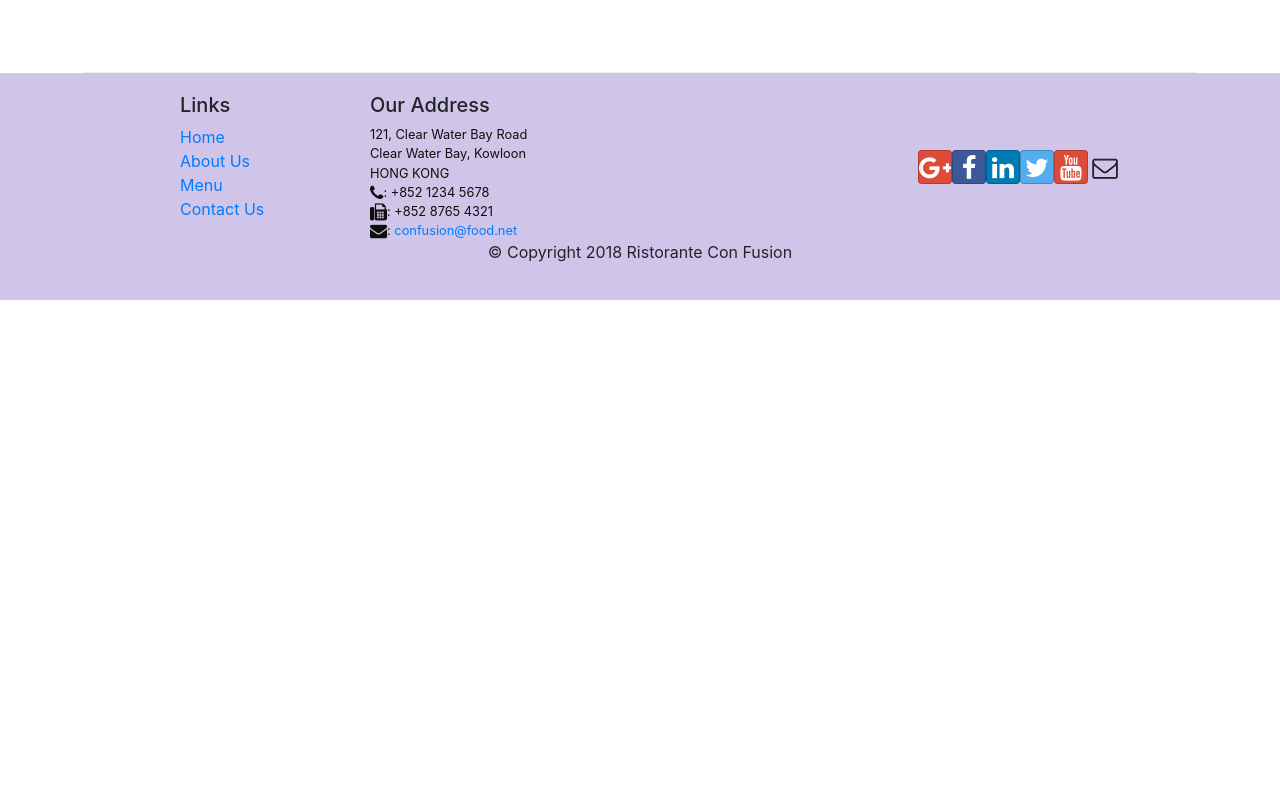
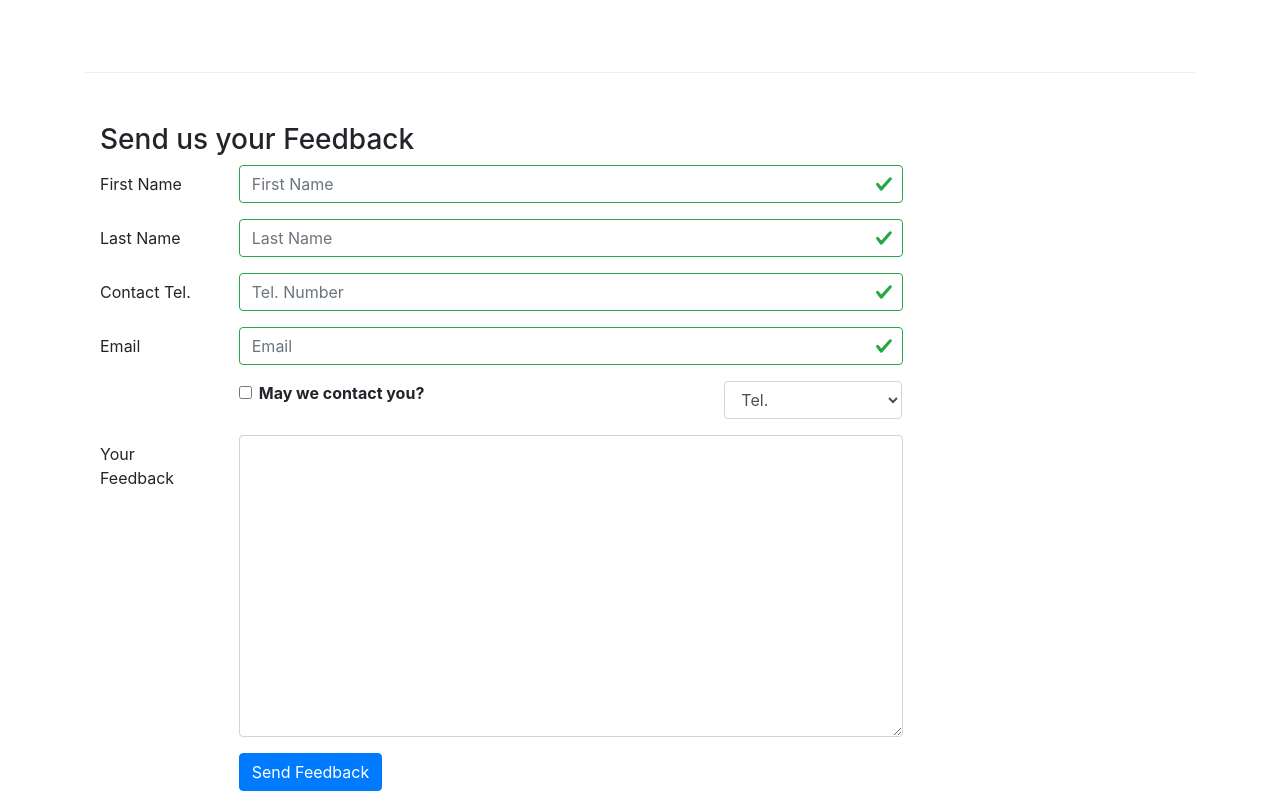
Before and after one commit to herfj/coursera.react, a React (Create React App) app: page /contactus in a window 1280 px wide. Shown: the part 807-1600 px from the top of the page. Before the commit the page ends 1107 px from the top, so only its background shows below. Built offline with nearby package versions, Linux system fonts and the light colour scheme.

Commit message:
forms controlled

```diff
--- a/src/components/ContactComponent.js
+++ b/src/components/ContactComponent.js
@@ -1,8 +1,100 @@
-import React from "react";
-import { Breadcrumb, BreadcrumbItem } from "reactstrap";
+import React, { Component } from "react";
+import {
+	Breadcrumb,
+	BreadcrumbItem,
+	Button,
+	Form,
+	FormGroup,
+	Label,
+	Input,
+	FormFeedback,
+	Col,
+} from "reactstrap";
 import { Link } from "react-router-dom";
+class Contact extends Component {
+	constructor(props) {
+		super(props);
 
-function Contact(props) {
+		this.state = {
+			firstname: "",
+			lastname: "",
+			telnum: "",
+			email: "",
+			agree: false,
+			contactType: "Tel.",
+			message: "",
+			touched: {
+				firstname: false,
+				lastname: false,
+				telnum: false,
+				email: false,
+			},
+		};
+		this.handleInputChange = this.handleInputChange.bind(this);
+		this.handleSubmit = this.handleSubmit.bind(this);
+		this.handleBlur = this.handleBlur.bind(this);
+	}
+
+	handleInputChange(event) {
+		const target = event.target;
+		const value =
+			target.type === "checkbox" ? target.checked : target.value;
+		const name = target.name;
+		this.setState({
+			[name]: value,
+		});
+	}
+
+	handleSubmit(event) {
+		console.log("Current State is:" + JSON.stringify(this.state));
+		alert("Current State is:" + JSON.stringify(this.state));
+		event.preventDefault();
+	}
+
+	handleBlur = (field) => (evt) => {
+		this.setState({
+			touched: { ...this.state.touched, [field]: true },
+		});
+	};
+
+	validate(firstname, lastname, telnum, email) {
+		const errors = {
+			firstname: "",
+			lastname: "",
+			telnum: "",
+			email: "",
+		};
+
+		if (this.state.touched.firstname && firstname.length < 3)
+			errors.firstname = "First Name should be >= 3 characters";
+		else if (this.state.touched.firstname && firstname.length > 10)
+			errors.firstname = "First Name should be <= 10 characters";
+
+		if (this.state.touched.lastname && lastname.length < 3)
+			errors.lastname = "Last Name should be >= 3 characters";
+		else if (this.state.touched.lastname && lastname.length > 10)
+			errors.lastname = "Last Name should be <= 10 characters";
+
+		const reg = /^\d+$/;
+		if (this.state.touched.telnum && !reg.test(telnum))
+			errors.telnum = "Tel. Number should contain only numbers";
+
+		if (
+			this.state.touched.email &&
+			email.split("").filter((x) => x === "@").length !== 1
+		)
+			errors.email = "Email should contain a @";
+
+		return errors;
+	}
+
+	render() {
+		const errors = this.validate(
+			this.state.firstname,
+			this.state.lastname,
+			this.state.telnum,
+			this.state.email
+		);
 		return (
 			<div className="container">
 				<div className="row">
@@ -68,8 +160,148 @@
 						</div>
 					</div>
 				</div>
+				<div className="row row-content">
+					<div className="col-12">
+						<h3>Send us your Feedback</h3>
+					</div>
+					<div className="col-12 col-md-9">
+						<Form onSubmit={this.handleSubmit}>
+							<FormGroup row>
+								<Label htmlFor="firstname" md={2}>
+									First Name
+								</Label>
+								<Col md={10}>
+									<Input
+										type="text"
+										id="firstname"
+										name="firstname"
+										placeholder="First Name"
+										value={this.state.firstname}
+										valid={errors.firstname === ""}
+										invalid={errors.firstname !== ""}
+										onBlur={this.handleBlur("firstname")}
+										onChange={this.handleInputChange}
+									/>
+									<FormFeedback>
+										{errors.firstname}
+									</FormFeedback>
+								</Col>
+							</FormGroup>
+							<FormGroup row>
+								<Label htmlFor="lastname" md={2}>
+									Last Name
+								</Label>
+								<Col md={10}>
+									<Input
+										type="text"
+										id="lastname"
+										name="lastname"
+										placeholder="Last Name"
+										value={this.state.lastname}
+										valid={errors.lastname === ""}
+										invalid={errors.lastname !== ""}
+										onBlur={this.handleBlur("lastname")}
+										onChange={this.handleInputChange}
+									/>
+									<FormFeedback>
+										{errors.lastname}
+									</FormFeedback>
+								</Col>
+							</FormGroup>
+							<FormGroup row>
+								<Label htmlFor="telnum" md={2}>
+									Contact Tel.
+								</Label>
+								<Col md={10}>
+									<Input
+										type="tel"
+										id="telnum"
+										name="telnum"
+										placeholder="Tel. Number"
+										value={this.state.telnum}
+										valid={errors.telnum === ""}
+										invalid={errors.telnum !== ""}
+										onBlur={this.handleBlur("telnum")}
+										onChange={this.handleInputChange}
+									/>
+									<FormFeedback>{errors.telnum}</FormFeedback>
+								</Col>
+							</FormGroup>
+							<FormGroup row>
+								<Label htmlFor="email" md={2}>
+									Email
+								</Label>
+								<Col md={10}>
+									<Input
+										type="email"
+										id="email"
+										name="email"
+										placeholder="Email"
+										value={this.state.email}
+										valid={errors.email === ""}
+										invalid={errors.email !== ""}
+										onBlur={this.handleBlur("email")}
+										onChange={this.handleInputChange}
+									/>
+									<FormFeedback>{errors.email}</FormFeedback>
+								</Col>
+							</FormGroup>
+							<FormGroup row>
+								<Col md={{ size: 6, offset: 2 }}>
+									<FormGroup check>
+										<Label check>
+											<Input
+												type="checkbox"
+												name="agree"
+												checked={this.state.agree}
+												onChange={
+													this.handleInputChange
+												}
+											/>{" "}
+											<strong>May we contact you?</strong>
+										</Label>
+									</FormGroup>
+								</Col>
+								<Col md={{ size: 3, offset: 1 }}>
+									<Input
+										type="select"
+										name="contactType"
+										value={this.state.contactType}
+										onChange={this.handleInputChange}
+									>
+										<option>Tel.</option>
+										<option>Email</option>
+									</Input>
+								</Col>
+							</FormGroup>
+							<FormGroup row>
+								<Label htmlFor="message" md={2}>
+									Your Feedback
+								</Label>
+								<Col md={10}>
+									<Input
+										type="textarea"
+										id="message"
+										name="message"
+										rows="12"
+										value={this.state.message}
+										onChange={this.handleInputChange}
+									></Input>
+								</Col>
+							</FormGroup>
+							<FormGroup row>
+								<Col md={{ size: 10, offset: 2 }}>
+									<Button type="submit" color="primary">
+										Send Feedback
+									</Button>
+								</Col>
+							</FormGroup>
+						</Form>
+					</div>
+				</div>
 			</div>
 		);
 	}
+}
 
 export default Contact;
```
Lines whose indentation alone changed are shown as unchanged.
